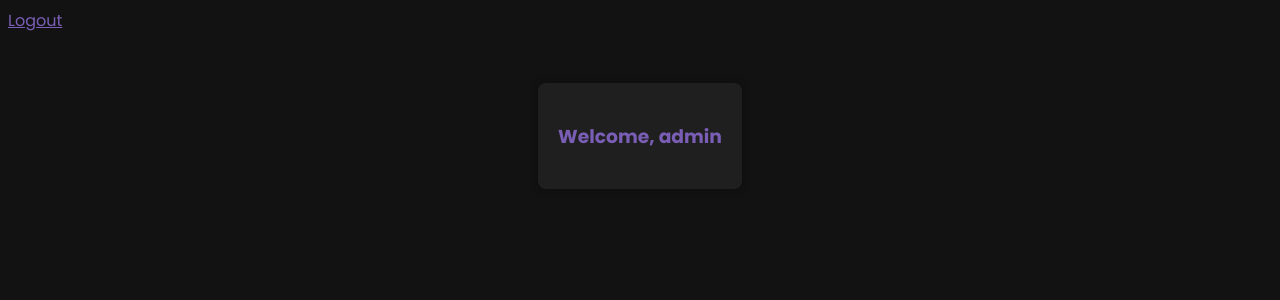
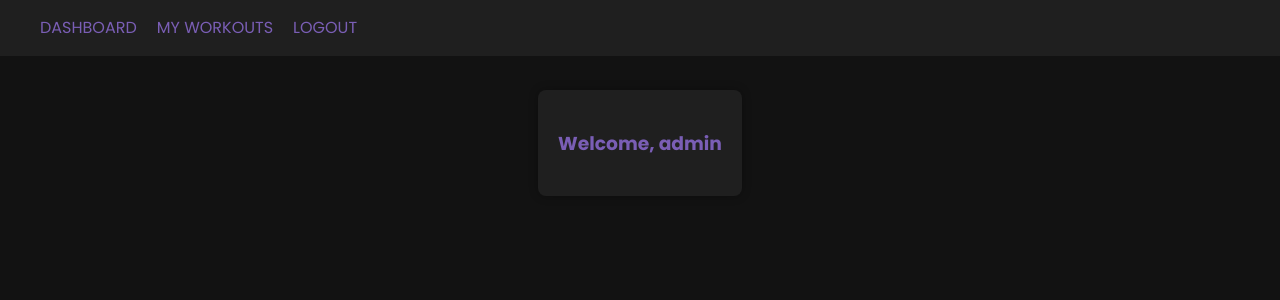
Before and after one commit to Atrolabs/We-Go-Jim, a Flask app: page / in a window 1280 px wide. Shown: the top 300 px of the page. Run offline with Flask 3, Linux system fonts and the light colour scheme; the visitor is signed in with stand-in values (Sample User, id 1); parts of the project's set-up code (start-up, migrations or seed data) failed here and were passed over.

Commit message:
added navbar

```diff
--- a/app/routes.py
+++ b/app/routes.py
@@ -189,9 +189,6 @@ def add_workout():
             if user_sub is None or not cognito_service.check_user_exists(user_sub):
                 return jsonify({"success": False, "message": "User not found"}), 404
 
-
-
-
             workout_plan = request.json.get('workout_plan', [])
 
             user_exercise_model = UserExerciseModel(user_sub=user_sub, workout_plan=workout_plan)
@@ -229,7 +226,7 @@ def my_workouts():
 
 
 
-@logout_bp.route('/logout', methods=['POST'])
+@logout_bp.route('/logout', methods=['GET'])
 @login_required
 def logout():
     session.clear()
--- a/app/static/css/add_workout.css
+++ b/app/static/css/add_workout.css
@@ -6,7 +6,7 @@ body {
 
 .container {
     max-width: 400px;
-    margin: 50px auto;
+    margin: 90px auto;
     padding: 20px;
     background-color: #1f1f1f;
     border-radius: 8px;
--- a/app/static/css/dashboard.css
+++ b/app/static/css/dashboard.css
@@ -9,7 +9,7 @@ body {
 
 .container {
     max-width: fit-content;
-    margin: 50px auto;
+    margin: 90px auto;
     padding: 20px;
     background-color: #1f1f1f; /* Darker container background color */
     border-radius: 8px;
--- a/app/static/css/my_workouts.css
+++ b/app/static/css/my_workouts.css
@@ -9,7 +9,7 @@ body {
 
 .container {
     max-width: fit-content;
-    margin: 50px auto;
+    margin: 90px auto;
     padding: 20px;
     background-color: #1f1f1f; /* Darker container background color */
     border-radius: 8px;
--- /dev/null
+++ b/app/static/css/navbar.css
@@ -0,0 +1,126 @@
+@import url('https://fonts.googleapis.com/css2?family=Poppins:wght@400;700&display=swap');
+
+
+#navs {
+    background-color: #1f1f1f; /* Dark background color */
+    font-family: 'Poppins', sans-serif;
+    height: 3.5rem;
+    width: 100%;
+    position: fixed;
+    left: 0;
+    right: 0;
+    top: 0;
+    margin-bottom: 20px;
+}
+
+.nav-container {
+    display: flex;
+    align-items: center;
+    justify-content: space-between;
+    padding: 0 20px;
+}
+
+
+
+#navs a {
+    font-family: 'Poppins', sans-serif;
+    text-decoration: none;
+    color: #7a5eb5;
+    font-size: 1rem;
+    font-weight: 200;
+    text-transform: uppercase;
+    padding: 5px 10px;
+    /* Adjust the padding as needed */
+    transition: color .15s ease-in-out, background-color .15s ease-in-out, border-color .15s ease-in-out, box-shadow .15s ease-in-out;
+}
+
+#navs a:hover {
+    background-color: #4a226b;
+}
+
+
+/* Dropdown Button */
+.dropbtn {
+    color: black;
+    padding: 0;
+    font-size: 34px;
+    border: none;
+    cursor: pointer;
+    transition: all 400ms cubic-bezier(0.645, 0.045, 0.355, 1);
+    background-color: transparent;
+}
+
+
+.dropdown {
+    position: relative;
+    display: inline-block;
+    text-align: right;
+}
+
+
+.dropdown-content {
+    display: none;
+    background-color: #1f1f1f;
+    box-shadow: 0px 8px 16px 0px rgba(0, 0, 0, 0.2);
+    position: fixed;
+    width: 100%;
+    left: 0;
+    text-align: left;
+    box-sizing: border-box;
+}
+
+.dropdown-content a {
+    color: black;
+    padding: 12px 16px;
+    text-decoration: none;
+    display: block;
+    text-align: left;
+    width: 100%;
+    box-sizing: border-box; /* Ensure padding is included in the width */
+}
+
+.dropdown-content a:hover {
+    background-color: #ddd;
+}
+
+.show {
+    display: block;
+}
+
+.rotate {
+    transform: rotate(90deg);
+
+}
+
+.dropbtn {
+    display: none;
+}
+
+.no-dropdown {
+    display: flex;
+    justify-content: space-between;
+    padding: 10px;
+}
+
+.no-dropdown a {
+    color: #333;
+    text-decoration: none;
+    padding: 10px;
+    transition: color .15s ease-in-out;
+}
+
+.no-dropdown a:hover {
+    color: #555;
+}
+
+
+@media (max-width: 600px) {
+    .no-dropdown {
+        display: none;
+    }
+
+    .dropbtn {
+        display: block;
+        right: 0;
+    }
+}
--- /dev/null
+++ b/app/static/js/navbar.js
@@ -0,0 +1,39 @@
+var dropdown = document.getElementById("myDropdown");
+var mainContainer = document.getElementById("container");
+var isRotated = false;
+
+function dropdownMenu() {
+    dropdown.classList.toggle("show");
+
+    var button = document.querySelector('.dropbtn');
+    isRotated = !isRotated;
+    button.classList.toggle("rotate", isRotated);
+
+    if (dropdown.classList.contains('show')) {
+        var additionalMargin = 50; // Adjust this value as needed
+        mainContainer.style.marginTop = (dropdown.offsetHeight + button.offsetHeight + additionalMargin) + 'px';
+    } else {
+        mainContainer.style.marginTop = '';
+    }
+}
+
+
+window.onclick = function(event) {
+  if (!event.target.matches('.dropbtn')) {
+    var dropdowns = document.getElementsByClassName("dropdown-content");
+    for (var i = 0; i < dropdowns.length; i++) {
+      var openDropdown = dropdowns[i];
+      if (openDropdown.classList.contains('show')) {
+        openDropdown.classList.remove('show');
+      }
+    }
+
+    var button = document.querySelector('.dropbtn');
+    if (isRotated) {
+      isRotated = false;
+      button.classList.remove("rotate");
+    }
+
+    mainContainer.style.marginTop = '';
+  }
+}
--- a/app/templates/dashboard.html
+++ b/app/templates/dashboard.html
@@ -1,16 +1,12 @@
-<!DOCTYPE html>
-<html lang="en">
-<head>
-    <meta charset="UTF-8">
-    <meta name="viewport" content="width=device-width, initial-scale=1.0">
-    <meta name="description" content="Dashboard - Welcome to your personalized dashboard.">
-    <title>Dashboard</title>
-    <link rel="stylesheet" href="../static/css/dashboard.css">
-</head>
-<body>
-    <a class="logout-button" id="logout" href="/logout">Logout</a>
-    <div class="container">
+{% extends "navbar.html" %}
+{% block title %}Dashboard{% endblock %}
+{% block additional_styles %}
+<meta name="description" content="Dashboard - Welcome to your personalized dashboard.">
+<title>Dashboard</title>
+<link rel="stylesheet" href="../static/css/dashboard.css">
+{% endblock %}
+{% block content %}
+    <div class="container" id="container">
         <h3>Welcome, {{ user_type }}</h3>
     </div>
-</body>
-</html>
+{% endblock %}
--- /dev/null
+++ b/app/templates/navbar.html
@@ -0,0 +1,38 @@
+<!DOCTYPE html>
+<html lang="en">
+<head>
+    <meta charset="UTF-8">
+    <meta name="viewport" content="width=device-width, initial-scale=1.0">
+    <link rel="stylesheet" href="../static/css/navbar.css">
+    {% block additional_styles %}{% endblock %}
+</head>
+<body>
+    <nav id="navs">
+        <div class="nav-container">
+            <div class="no-dropdown">
+                <a class="nav-item nav-link" id="dashboard" href="/">Dashboard</a>
+                <a class="nav-item nav-link" id="my-workouts" href="/my-workouts">My Workouts</a>
+                {% if user_type == "Trainer" %}
+                <a class="nav-item nav-link" id="add-workout" href="/add-workout">Add workout</a>
+                {% endif %}
+                <a class="nav-item nav-link" id="logout" href="/logout">Logout</a>
+            </div>
+            <div class="dropdown">
+                <button onclick="dropdownMenu()" class="dropdown-btn dropbtn">&equiv;</button>
+                <div id="myDropdown" class="dropdown-content">
+                    <a class="nav-item nav-link" id="dashboard" href="/">Dashboard</a>
+                    <a class="nav-item nav-link" id="my-workouts" href="/my-workouts">My Workouts</a>
+                    {% if user_type == "Trainer" %}
+                    <a class="nav-item nav-link" id="add-workout" href="/add-workout">Add workout</a>
+                    {% endif %}
+                    <a class="nav-item nav-link" id="logout" href="/logout">Logout</a>
+                </div>
+            </div>
+        </div>
+    </nav>
+    {% block content %}
+    {% endblock %}
+    <script src="../static/js/navbar.js"></script>
+</body>
+
+</html>
```
Also changed, not shown: app/templates/add_workout.html (+11 -11 lines), app/templates/my_workouts.html (+11 -11 lines).
